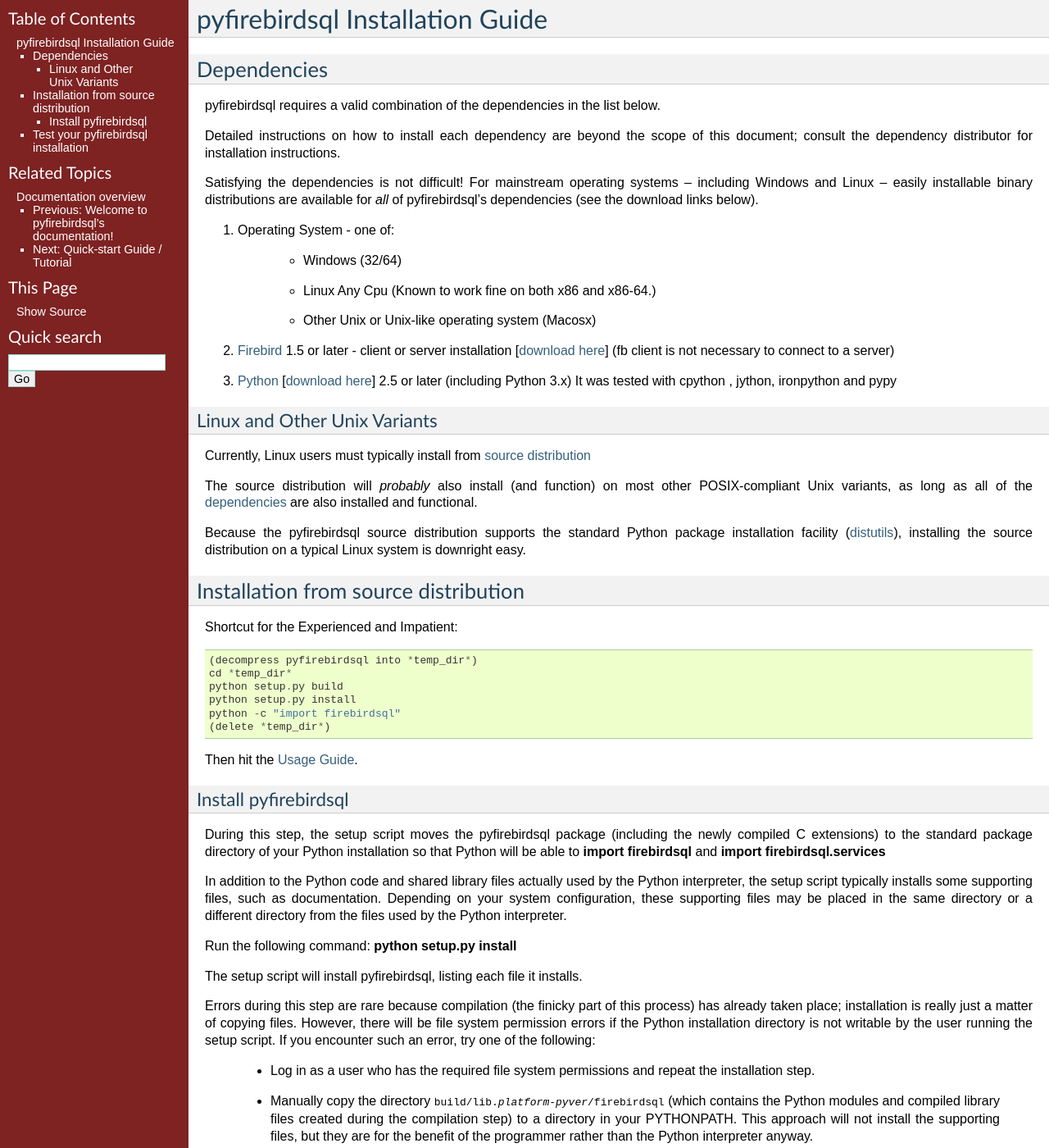
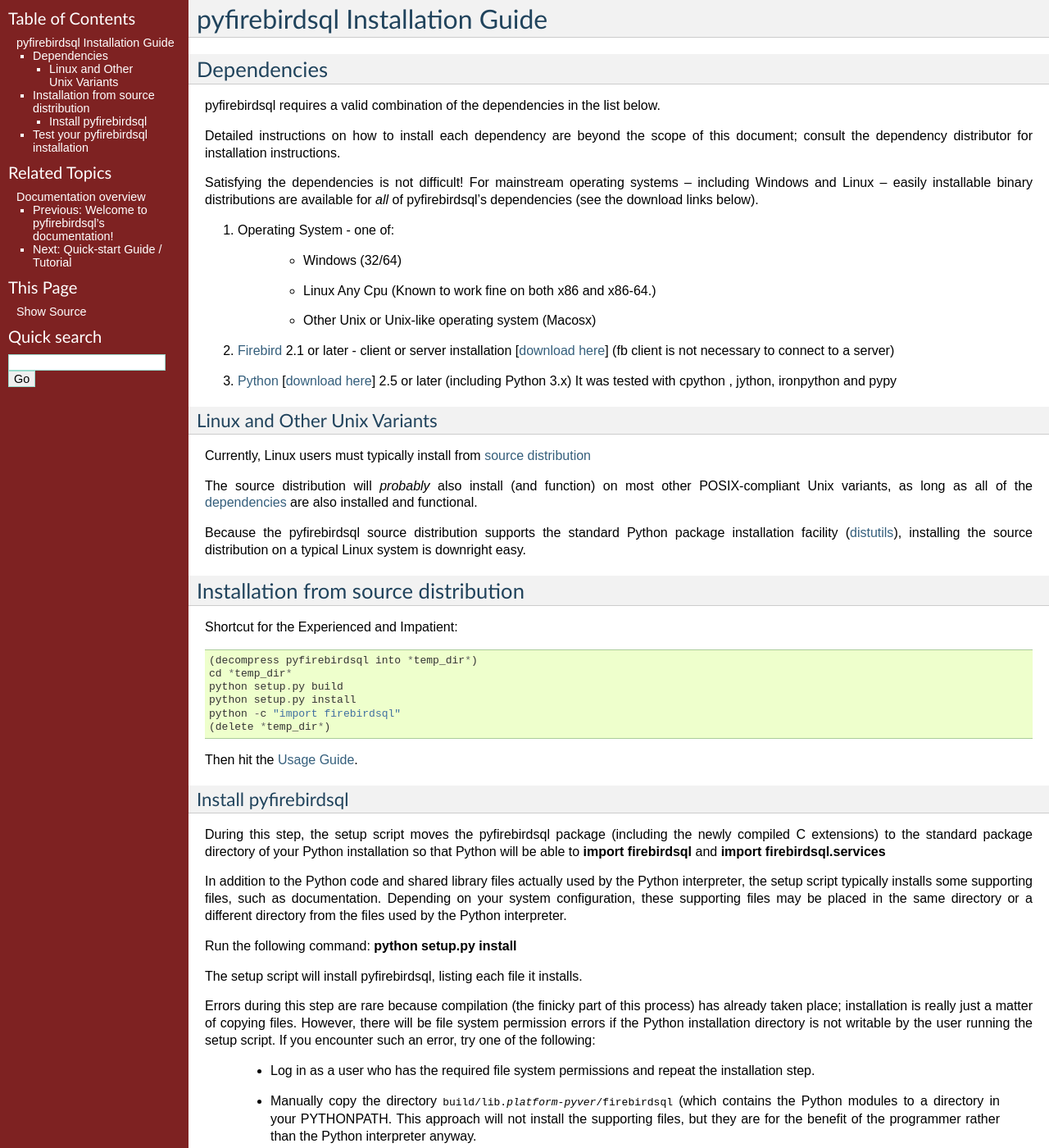
Before and after one commit to nakagami/pyfirebirdsql, a Sphinx documentation site: the page built from sphinx/installation.txt, in a window 1280 px wide and 1400 px high. Shown: the whole window at 82% size. Built offline with Sphinx 7.4.7, drawn with Linux system fonts in a browser that asks for light colours.

Commit message:
Update installation.txt
cleanup

```diff
--- a/sphinx/installation.txt
+++ b/sphinx/installation.txt
@@ -1,4 +1,3 @@
-
 ################################
 pyfirebirdsql Installation Guide
 ################################
@@ -25,8 +24,8 @@
     + Linux Any Cpu (Known to work fine on both x86 and x86-64.)
     + Other Unix or Unix-like operating system (Macosx)
 
-#. `Firebird <http://www.firebirdsql.org>`__ 1.5 or later - client or server
-   installation [`download here <http://sourceforge.net/project/showfiles.php?group_id=9028>`__] (fb client is not necessary to connect to a server)
+#. `Firebird <http://www.firebirdsql.org>`__ 2.1 or later - client or server
+   installation [`download here <http://www.firebirdsql.org/en/server-packages/>`__] (fb client is not necessary to connect to a server)
 
 #. `Python <http://www.python.org>`__ [`download here
    <http://www.python.org/download/>`__] 2.5 or later (including Python 3.x) It was tested with cpython , jython, ironpython and pypy
@@ -96,8 +95,7 @@
     repeat the installation step.
 
   - Manually copy the directory :file:`build/lib.{platform}-{pyver}/firebirdsql`
-    (which contains the Python modules and compiled library files created during
-    the compilation step) to a directory in your PYTHONPATH. This approach will
+    (which contains the Python modules to a directory in your PYTHONPATH. This approach will
     not install the supporting files, but they are for the benefit of the programmer
     rather than the Python interpreter anyway.
 
```
